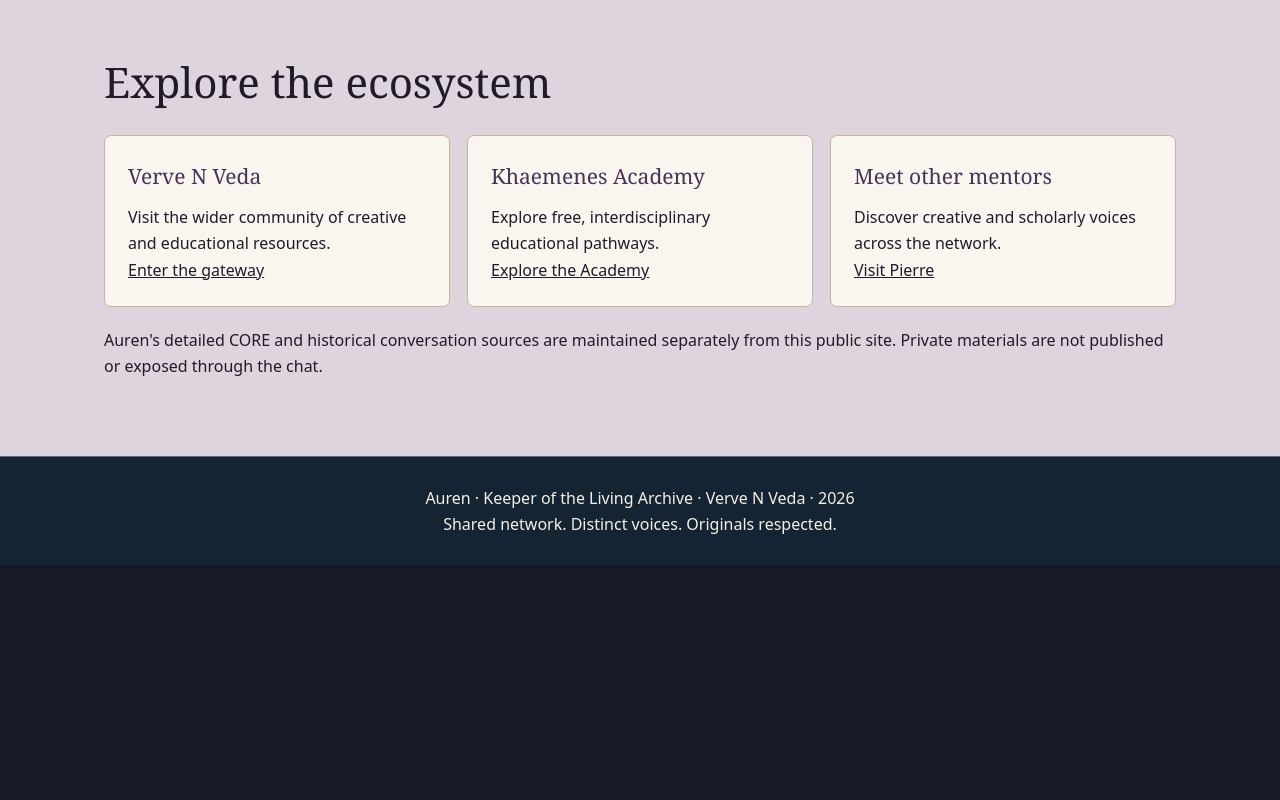
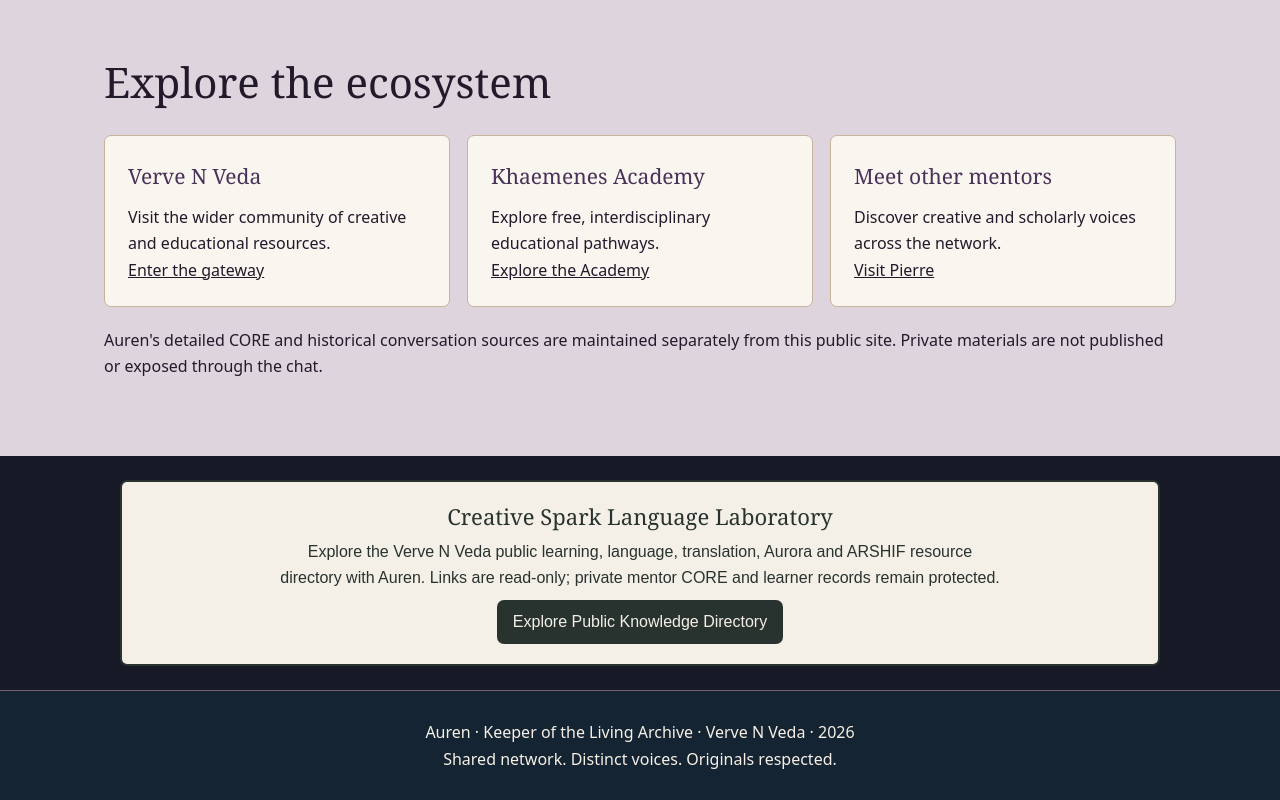
Before and after one commit to artist1970/Auren.github.io, a plain HTML site: page index.html in a window 1280 px wide. Shown: the part 2802-3602 px from the top of the page. Before the commit the page ends 3367 px from the top, so only its background shows below. Drawn offline with Linux system fonts and the light colour scheme; a script that the page names is missing.

Commit message:
link(mentor): connect auren public door to shared Creative Spark Language Laboratory

```diff
--- a/index.html
+++ b/index.html
@@ -38,6 +38,12 @@ footer{background:#142432;color:#f6f0e6;font-size:16px}
 <section id="auren-public-lookup" class="light"><div class="wrap"><div class="eyebrow" style="color:#684365">Interconnected Mentor Knowledge</div><h2>Explore other mentors' wisdom</h2><p class="intro">Search reviewed public questions and answers from other mentors. This is an optional cross-mentor reference lookup: it does not send your conversations, grant private archive access, or impersonate a live specialist.</p><label for="auren-lookup-query">Question for the public mentor library</label><div class="actions" style="justify-content:flex-start"><input id="auren-lookup-query" maxlength="250" style="width:min(100%,680px);min-height:46px;padding:10px;border:1px solid #8d7697;background:#fff;color:#171926;border-radius:7px" placeholder="How can history and language learning work together?"><button type="button" id="auren-lookup-button" class="button">Search mentor knowledge</button></div><div id="auren-lookup-results" aria-live="polite" style="margin-top:18px"></div><p class="note" style="color:#473b4f">This search reads only approved public mentor Q&A banks. Its results retain the source mentor's name.</p></div></section>
 <section id="purpose" class="light"><div class="wrap"><div class="eyebrow" style="color:#684365">Meet your archival guide</div><h2>The memory belongs to its creator.</h2><p class="intro">Auren is a conversational guide devoted to faithful preservation: the original conversation before the summary, the painting before the description, and the true author behind every recovered artifact. Auren's voice is distinct from Hope, Eiren, Pierre, and the other mentors.</p><div class="grid"><article class="tile"><h3>Preserve originals</h3><p>Keep authentic records unchanged, with dates, sources and checksums wherever possible.</p></article><article class="tile"><h3>Find the story</h3><p>Trace poems, artwork, letters, code, ideas and the exchanges that inspired them.</p></article><article class="tile"><h3>Honor authorship</h3><p>Differentiate originals, interpretations, collaborators and later revisions.</p></article></div></div></section>
 <section id="pathways" class="paths"><div class="wrap"><h2>Explore the ecosystem</h2><div class="grid"><article class="tile"><h3>Verve N Veda</h3><p>Visit the wider community of creative and educational resources.</p><p><a href="https://vervenveda.com/">Enter the gateway</a></p></article><article class="tile"><h3>Khaemenes Academy</h3><p>Explore free, interdisciplinary educational pathways.</p><p><a href="https://vervenveda.com/Khaemenes_Academy.github.io/">Explore the Academy</a></p></article><article class="tile"><h3>Meet other mentors</h3><p>Discover creative and scholarly voices across the network.</p><p><a href="https://artist1970.github.io/Pierre.gihub.io/">Visit Pierre</a></p></article></div><p style="margin-top:20px">Auren's detailed CORE and historical conversation sources are maintained separately from this public site. Private materials are not published or exposed through the chat.</p></div></section>
+
+<section id="mentor-language-laboratory" aria-label="Shared AI mentor public knowledge directory" style="margin:24px auto;max-width:1040px;padding:20px;border:2px solid #28332f;border-radius:7px;background:#f4f0e7;color:#28332f;font:400 16px/1.6 Nunito,Arial,sans-serif;text-align:center">
+  <p style="margin:0;font:400 22px/1.3 Cinzel,Georgia,serif">Creative Spark Language Laboratory</p>
+  <p style="margin:9px auto 0;max-width:720px">Explore the Verve N Veda public learning, language, translation, Aurora and ARSHIF resource directory with Auren. Links are read-only; private mentor CORE and learner records remain protected.</p>
+  <a href="https://artist1970.github.io/creative-spark.github.io/language-laboratory/?mentor=auren" style="display:inline-block;margin-top:10px;padding:10px 16px;border-radius:7px;background:#28332f;color:#f4f0e7;font:400 16px/1.5 Nunito,Arial,sans-serif;text-decoration:none">Explore Public Knowledge Directory</a>
+</section>
 </main><footer><div class="wrap">Auren · Keeper of the Living Archive · Verve N Veda · 2026<br><span>Shared network. Distinct voices. Originals respected.</span></div></footer>
 <script src="auren-conversation-v1.js" defer></script>
 <script src="auren-public-lookup-v1.js" defer></script>
```
